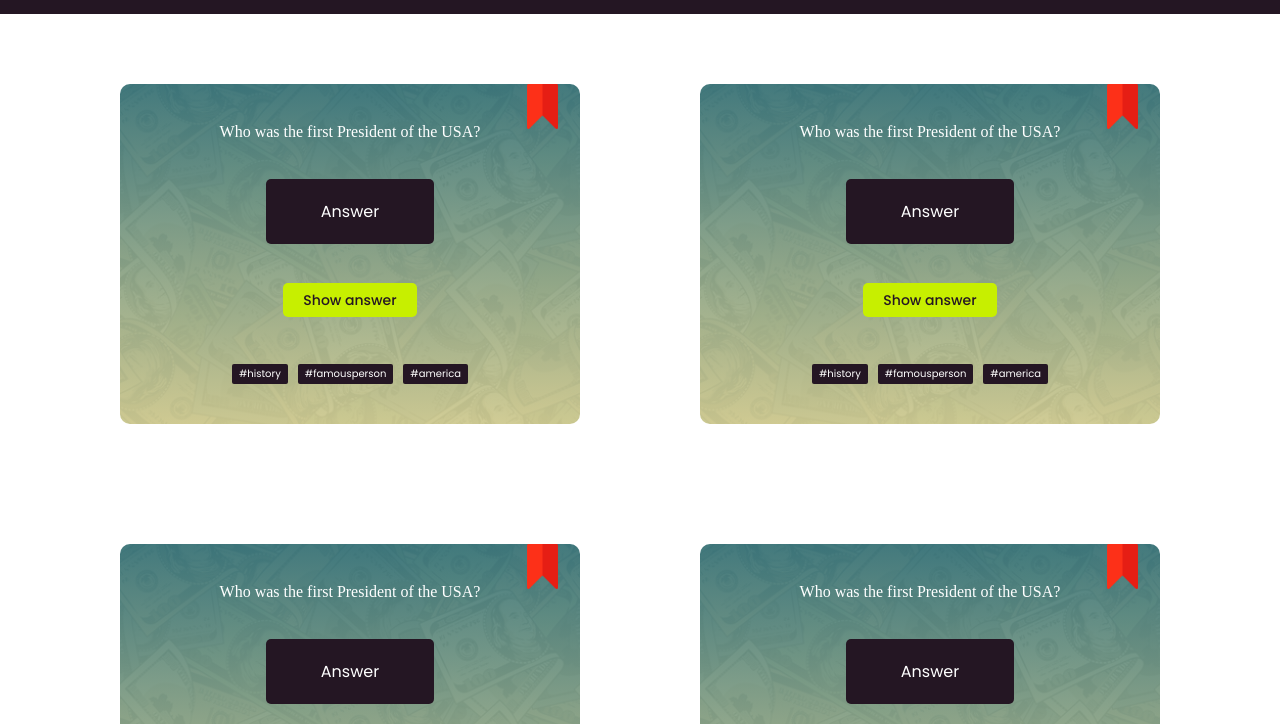
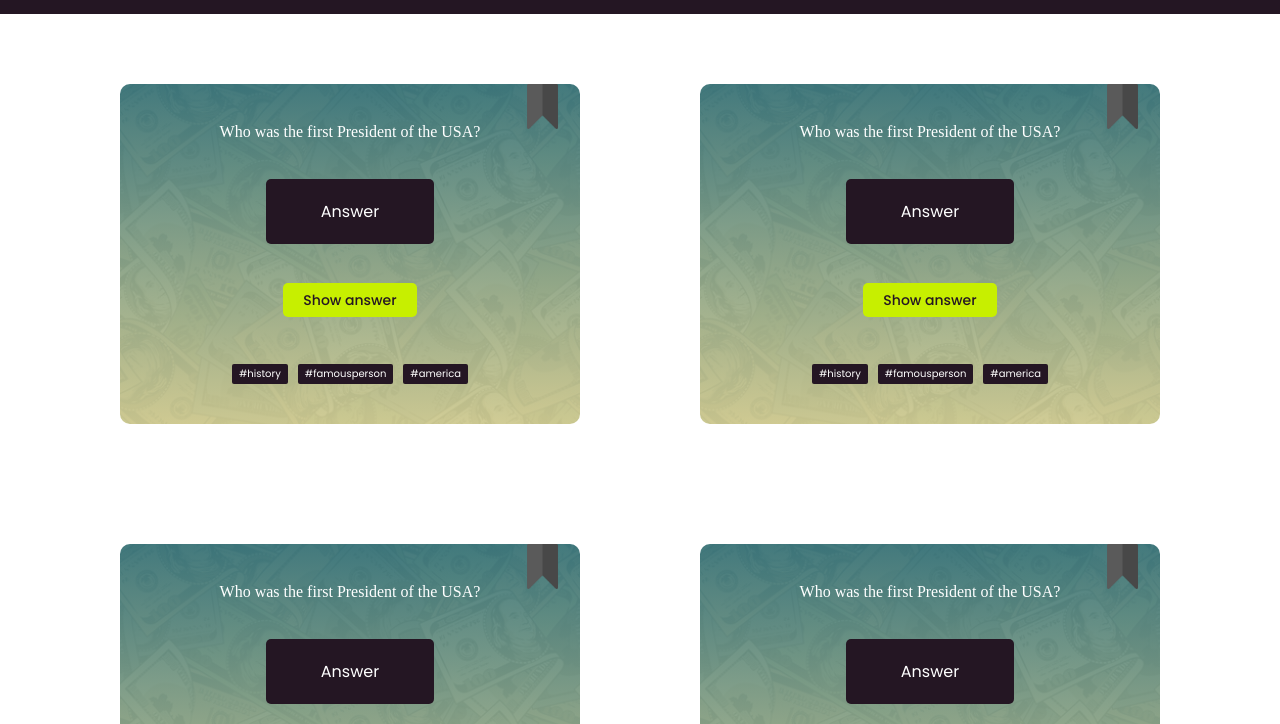
Before and after one commit to BorysKravtsov/borysKravtsov-quiz-app, a website with bundled scripts: page index.html in a window 1280 px wide. Shown: the part 76-800 px from the top of the page. Built offline with nearby package versions, Linux system fonts and the light colour scheme.

Commit message:
add toggle func to bookmark

```diff
--- a/css/home-page.css
+++ b/css/home-page.css
@@ -53,6 +53,11 @@
 .card__bookmarkImg {
   height: 45px;
   width: 45px;
+  filter: saturate(0) brightness(1);
+}
+
+.card__bookmarkImgS {
+  filter: saturate(1);
 }
 
 h2 {
--- a/index.html
+++ b/index.html
@@ -69,7 +69,7 @@
                   ><img
                     src="./images/card-bookmark.png"
                     alt="card-bookmark"
-                    class="card__bookmarkImg"
+                    class="card__bookmarkImg card__bookmarkImgS"
                 /></a>
 
                 <h2 class="card__question">
--- /dev/null
+++ b/js/functions/bookMarkToggle.js
@@ -0,0 +1,8 @@
+export function bookMarkToggle() {
+  const bookMark = document.querySelector(".card__bookmarkImg");
+  bookMark.classList.remove("card__bookmarkImgS");
+
+  bookMark.addEventListener("click", () => {
+    bookMark.classList.toggle("card__bookmarkImgS");
+  });
+}
--- a/js/index.js
+++ b/js/index.js
@@ -1,5 +1,7 @@
 import { showAnswer } from "./functions/showAnswer.js";
+import { bookMarkToggle } from "./functions/bookMarkToggle.js";
 
 document.addEventListener("DOMContentLoaded", () => {
   showAnswer();
+  bookMarkToggle();
 });
```
